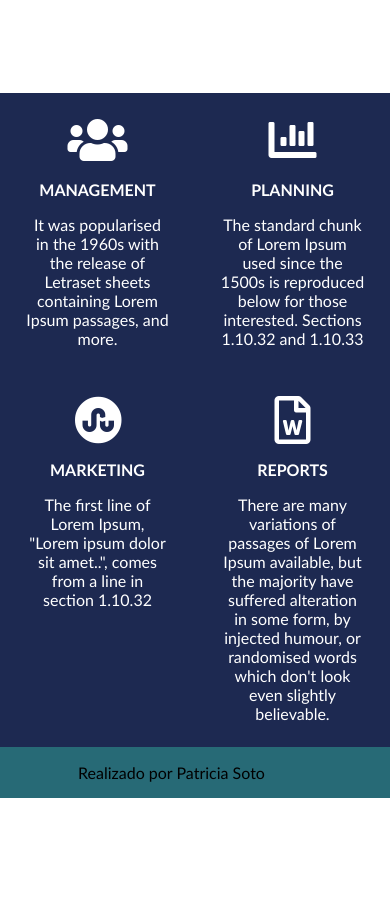
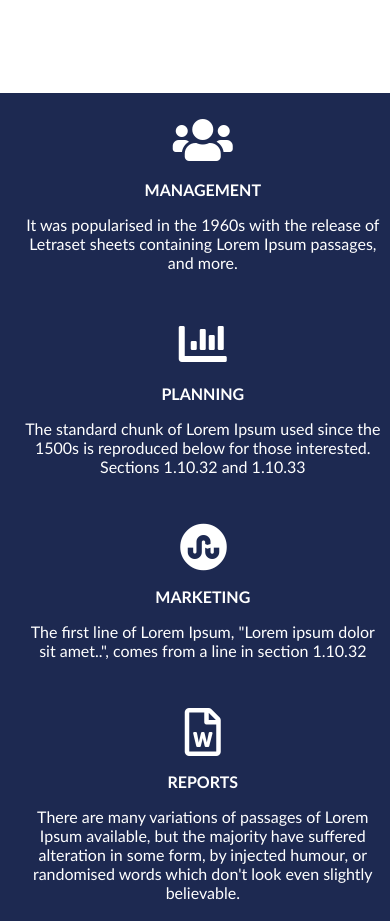
Before and after one commit to psotose/2-desafio-uc, a plain HTML site: page index.html in a window 390 px wide. Shown: the part 691-1612 px from the top of the page. Before the commit the page ends 1489 px from the top, so only its background shows below. Drawn offline with nearby package versions, Linux system fonts and the light colour scheme.

Commit message:
fix media query detail_column

```diff
--- a/assets/css/style.css
+++ b/assets/css/style.css
@@ -161,27 +161,6 @@
   padding-left: 2rem;
 }
 
-@media screen and (max-width: 480px) {
-  .detail-columns__container{
-    width: 25%;
-  }
-}
-
-@media screen and (max-width: 768px) {
-
-  .detail-columns {
-    flex-direction: column;
-  }
-
-  .detail-columns__container{
-    width: 25%;
-  }
-
-  .footer__ul {
-    display: none;
-  }
-}
-
 @media screen and (max-width: 1024px) {
   .navbar {
     position: fixed;
@@ -232,3 +211,18 @@
     border: none;
   }
 }
+
+@media screen and (max-width: 768px) {
+
+  .detail-columns {
+    flex-direction: column;
+  }
+
+  .detail-columns__container{
+    width: 100%;
+  }
+
+  .footer__ul {
+    display: none;
+  }
+}
```
